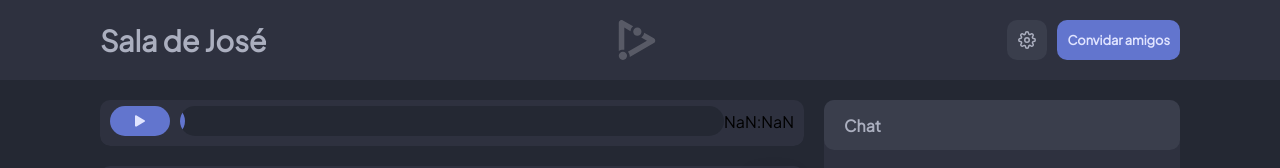
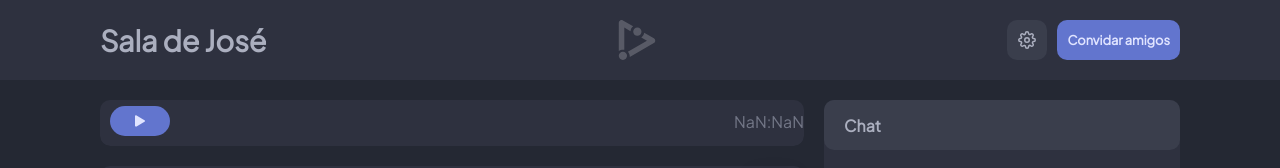
Before and after one commit to diegofrr/groupyt, a Next.js app: page /room/1 in a window 1280 px wide. Shown: the top 168 px of the page. Built offline with nearby package versions, Linux system fonts and the light colour scheme.

Commit message:
:lipstick: fix: Melhorias na interface

```diff
--- a/src/components/VideoiFrame/index.tsx
+++ b/src/components/VideoiFrame/index.tsx
@@ -13,6 +13,8 @@ import {
     BackgroundBar,
     CurrentTimeContainer,
     EmptyVideo,
+    ProgressTime,
+    VideoInfo,
 
 } from './styles';
 import { blockColor, myColor_100, myColor_300 } from "../../styles/variables";
@@ -169,7 +171,16 @@ export default function VideoiFrame() {
                             onChange={e => setProgress(Number(e.target.value))}
                             value={progress} max={video.target?.getDuration()} min={0} />
                     </CurrentTimeContainer>
-                    {formatTime(videoDuration - progress)}
+
+                    <VideoInfo>
+                        <strong>{video.target?.getVideoData()?.author}</strong>
+                        <span>{video.target?.getVideoData()?.title}</span>
+                    </VideoInfo>
+                    <ProgressTime>
+                        <span>
+                            {formatTime(videoDuration - progress)}
+                        </span>
+                    </ProgressTime>
                 </ControlsContainer>
                 <NotClick />
             </VideoContainer>
--- a/src/components/VideoiFrame/styles.ts
+++ b/src/components/VideoiFrame/styles.ts
@@ -1,5 +1,5 @@
 import styled from "styled-components";
-import { bgColor, blockColor, blockHeaderColor, myColor_300, purpleColor } from "../../styles/variables";
+import { bgColor, blockColor, blockHeaderColor, myColor_200, myColor_300, purpleColor } from "../../styles/variables";
 
 interface VideoProps {
     duration: number;
@@ -39,16 +39,16 @@ export const ControlsContainer = styled.div`
     width: 100%;
     display: flex;
     align-items: center;
-    justify-content: center;
+    justify-content: space-between;
     flex-direction: row;
     padding: 0 10px;
+    gap: 10px;
     border-radius: 0 0 10px 10px;
 `
 
 export const ActionButton = styled.button`
     min-width: 60px;
     height: 30px;
-    margin-right: 10px;
     display: grid;
     place-items: center;
     border-radius: 30px;
@@ -61,6 +61,48 @@ export const ActionButton = styled.button`
     }
 `
 
+export const ProgressTime = styled.div`
+    width: 60px;
+    min-width: 60px;
+    display: grid;
+    place-items: center;
+
+    span {
+        color: ${myColor_300};
+    }
+`
+
+export const VideoInfo = styled.div`
+    display: flex;
+    align-items: center;
+    justify-content: center;
+    width: 100%;
+    flex-direction: column;
+
+    strong {
+        color: ${myColor_200};
+        font-weight: bold;
+        font-size: .8rem;
+    }
+
+    span {
+        color: ${myColor_300};
+        font-size: .8rem;
+
+        text-overflow: ellipsis;
+        overflow: hidden;
+        display: flexbox;
+        max-height: 32px;
+        line-clamp: 1;
+        -webkit-line-clamp: 1;
+        box-orient: vertical;
+        -webkit-box-orient: vertical;
+        word-break: break-all;
+        -ms-word-break: break-all;
+    }
+
+`
+
 export const CurrentTimeContainer = styled.div`
     width: 100%;
     height: 30px;
@@ -69,6 +111,7 @@ export const CurrentTimeContainer = styled.div`
     background-color: ${bgColor};
     border-radius: 40px;
     z-index: 1;
+    display: none;
 `
 
 export const BackgroundBar = styled.div<VideoProps>`
```
